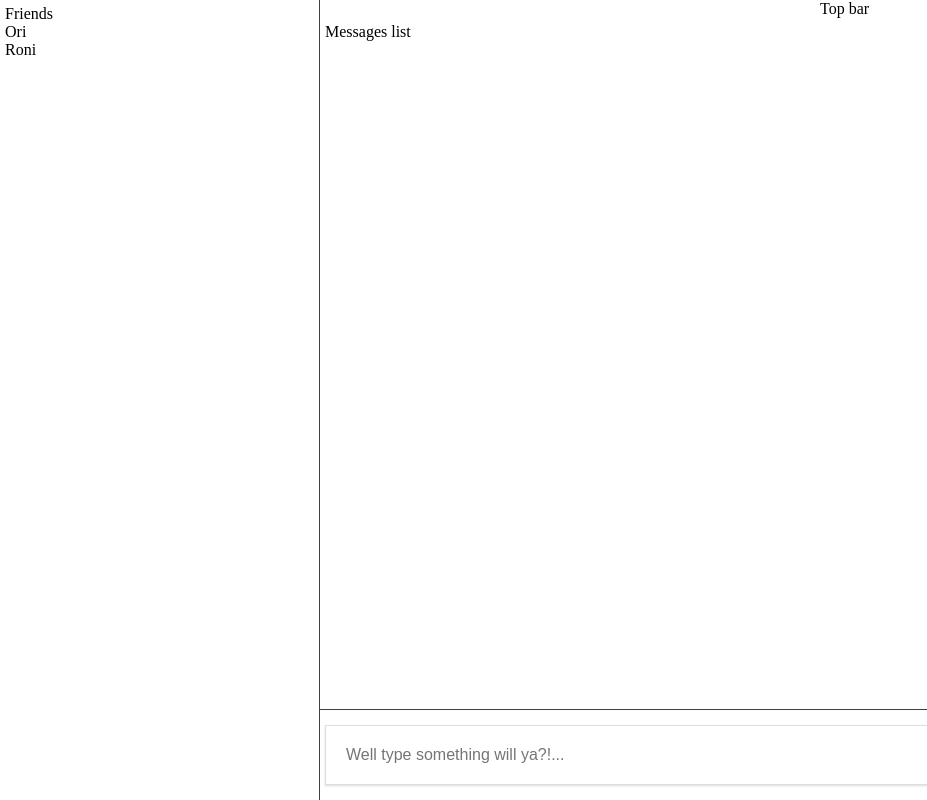
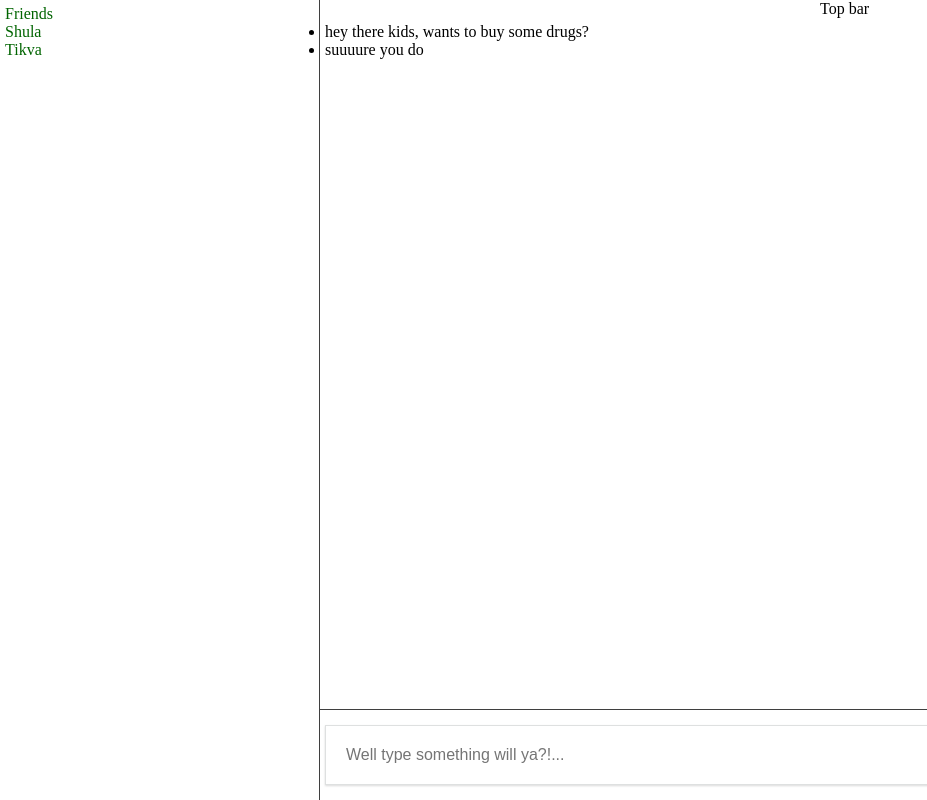
Before and after one commit to Evilu/Chat-in-React-Typescript, a React (Create React App) app in the folder react-router-master/: page / in a window 1280 px wide. Shown: the whole page, without its empty margins (0-927 px from the left). Built offline with nearby package versions, Linux system fonts and the light colour scheme; the HTML template or start-up script is replaced by a standard one; a web font is replaced by a local one.

Commit message:
It talks!

```diff
--- a/react-router-master/src/App.css
+++ b/react-router-master/src/App.css
@@ -63,3 +63,56 @@ input[type="text"] {
   -moz-transition: border-color 0.2s ease-in-out;
   transition: border-color 0.2s ease-in-out;
 }
+html, body {
+  margin: 0;
+  padding: 0;
+  width: 100%;
+  height: 100%;
+  box-sizing: border-box;
+  display: flex;
+  flex-direction: row;
+}
+
+.left {
+  width: 25%;
+  border-right: 1px solid black;
+}
+
+.right {
+  width: 75%;
+  display: flex;
+  flex-direction: column;
+}
+
+.toolbar {
+  border-bottom: 1px solid black;
+  padding: 0.5em;
+}
+
+.content {
+  height: 100%;
+  outline: none;
+}
+
+.tree {
+  padding: 0.5em;
+  margin: 0;
+  list-style: none;
+  outline: none;
+}
+
+.root-name {
+  color: darkgreen;
+}
+
+.items-name {
+  color: lightseagreen;
+}
+
+.last-name {
+  color: greenyellow;
+}
+
+a:focus {
+  background-color: cornflowerblue;
+}
--- a/react-router-master/src/App.tsx
+++ b/react-router-master/src/App.tsx
@@ -2,14 +2,29 @@ import * as React from 'react';
 import "./App.css";
 import ChatTree from './ChatTree'
 import ChatInput from "./ChatInput";
+import MessagesList from "./Messageslist";
+
+ interface IAppstate {
+    message:string
+    items:Iitem[],
+     list:string[]
+}
+
+export interface Iitem {
+    type:string,
+     name:string,
+    items?:Iitem[],
+    // className:string,
+}
 
 
 
-class App extends React.Component<{},any> {
+class App extends React.Component<{},IAppstate> {
     constructor(props:any){
         super(props);
         this.state={
-            items:[
+             list :['hey there kids, wants to buy some drugs?', 'suuuure you do '],
+             items:[
                 {
                     "type": "group",
                     "name": "Friends",
@@ -48,17 +63,35 @@ class App extends React.Component<{},any> {
                 },
                 {
                     "type": "user",
-                    "name": "Ori"
+                    "name": "Shula"
                 },
                 {
                     "type": "user",
-                    "name": "Roni"
+                    "name": "Tikva"
                 }
-            ],
-            users:[],
-            selectedGroup:null
+            ]
+            ,
+            message:'',
+
+            // users:[],
+            // selectedGroup:null
         }
     }
+
+    public submitHandler=(event:any)=> {
+        // Stop the Component from refreshing the page on every submit and driving you mad bashing your head on the floor..
+        event.preventDefault();
+
+        // Letting us clear the input box
+        this.setState({list:this.state.list.concat(this.state.message), message: '' });
+
+
+    };
+
+    public textChangeHandler=(event:any) => {
+        this.setState({ message: event.target.value });
+    };
+
 
     render() {
         return (
@@ -66,8 +99,8 @@ class App extends React.Component<{},any> {
                 <aside id="sidebar"><ChatTree items={this.state.items} /></aside>
                 <section id="main">
                     <section id="top-bar">Top bar</section>
-                    <section id="messages-list">Messages list</section>
-                    <section id="new-message"><ChatInput /></section>
+                    <section id="messages-list"><MessagesList list={this.state.list}  /></section>
+                    <section id="new-message"><ChatInput message={this.state.message} textChangeHandler={this.textChangeHandler} submitHandler={this.submitHandler} /></section>
                 </section>
             </div>
         );
--- a/react-router-master/src/ChatInput.tsx
+++ b/react-router-master/src/ChatInput.tsx
@@ -1,41 +1,26 @@
 import * as React from 'react';
 
-interface IChatInputState {
-    // name:{},
-    // items:IChatInputState[],
-    // item:any,
-    // className:string,
-    // onSend:any,
+interface IChatInputProps {
+
+    textChangeHandler(event:any):void,
+    submitHandler(event:any):void,
     message:string
-    currentMessage:string
 
 }
 
-class ChatInput extends React.Component<{},IChatInputState> {
-    constructor(props:IChatInputState) {
+class ChatInput extends React.Component<IChatInputProps,{}> {
+    constructor(props:IChatInputProps) {
         super(props);
         this.state = { message: '' ,currentMessage:''}
     }
 
-    submitHandler=(event:any)=> {
-        // Stop the Component from refreshing the page on every submit and driving you mad bashing your head on the floor..
-        event.preventDefault();
 
-        // Letting us clear the input box
-        this.setState({currentMessage:this.state.message, message: '' });
-
-        // Call the onSend callback with the message message
-    };
-
-    textChangeHandler=(event:any) => {
-        this.setState({ message: event.target.value });
-    };
 
     render() {
         return (
             <div>
-                <form className="chat-input" onSubmit={this.submitHandler}>
-                    <input type="text" onChange={this.textChangeHandler} value={this.state.message} placeholder="Well type something will ya?!..."/>
+                <form className="chat-input" onSubmit={this.props.submitHandler}>
+                    <input type="text" onChange={this.props.textChangeHandler} value={this.props.message} placeholder="Well type something will ya?!..."/>
                 </form>
             </div>
         );
--- a/react-router-master/src/ChatTree.tsx
+++ b/react-router-master/src/ChatTree.tsx
@@ -1,13 +1,6 @@
 import * as React from 'react';
+import {Iitem} from './App'
 
-interface Iitem {
-    name:string,
-    items:Iitem[],
-    item:any,
-    className:string
-
-
-}
 interface Iprops {
     items:Iitem[]
 }
@@ -211,9 +204,7 @@ class ChatTree extends React.Component<Iprops> {
 
 
 
-     clear() {
-        this.clearInner()
-    }
+
 
      clearInner() {
         if (this.ref.children.length){
--- a/react-router-master/src/Messageslist.tsx
+++ b/react-router-master/src/Messageslist.tsx
@@ -0,0 +1,39 @@
+import * as React from 'react';
+
+interface IMessagesListState {
+
+
+}
+interface IMessagesListProps {
+    list:string[]
+
+}
+
+
+
+class MessagesList extends React.Component<IMessagesListProps,IMessagesListState> {
+    constructor(props:IMessagesListProps) {
+        super(props);
+        this.state = { }
+    }
+
+
+
+    render() {
+         const newList = this.props.list.map((message,index)=>{
+             return <li key={index}>{message}  </li>
+         })
+        return (
+            <div>
+           <ul>
+               {newList}
+           </ul>
+
+
+            </div>
+        );
+    }
+}
+
+
+export default MessagesList;
```
